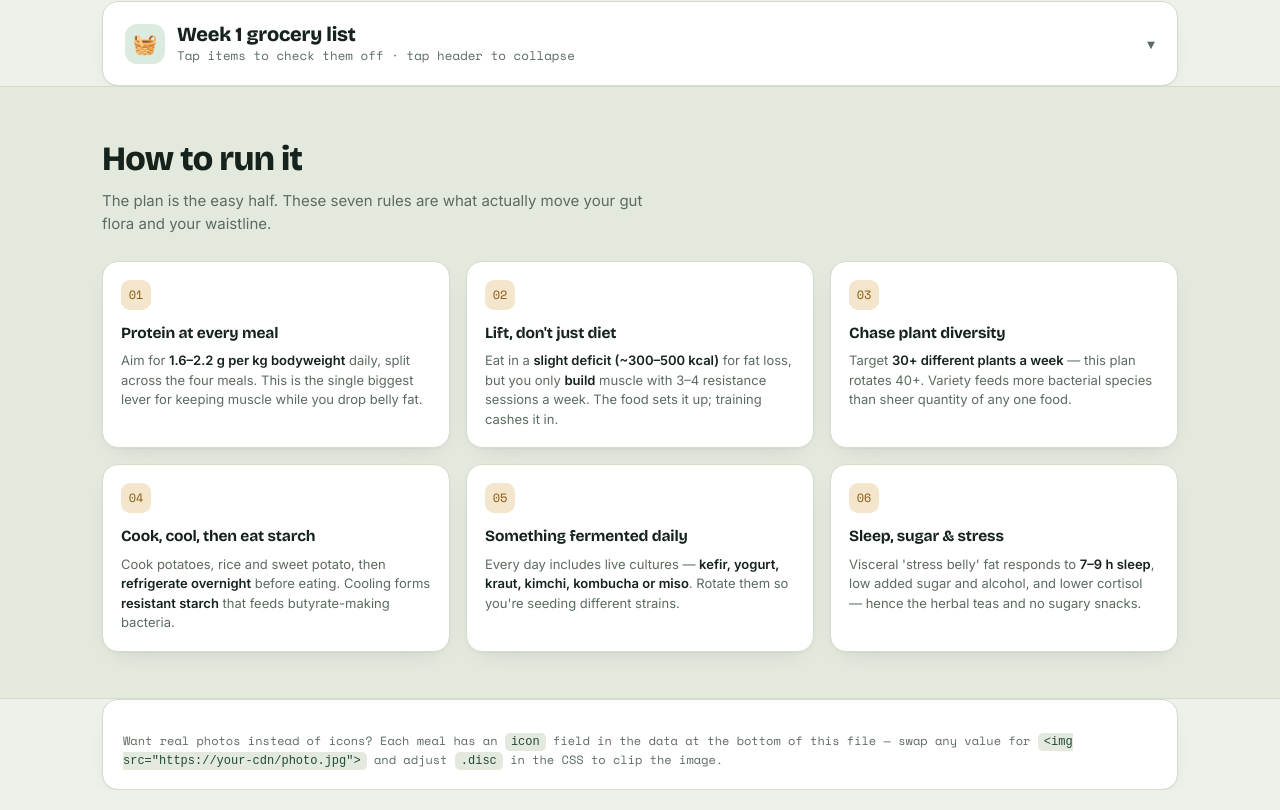
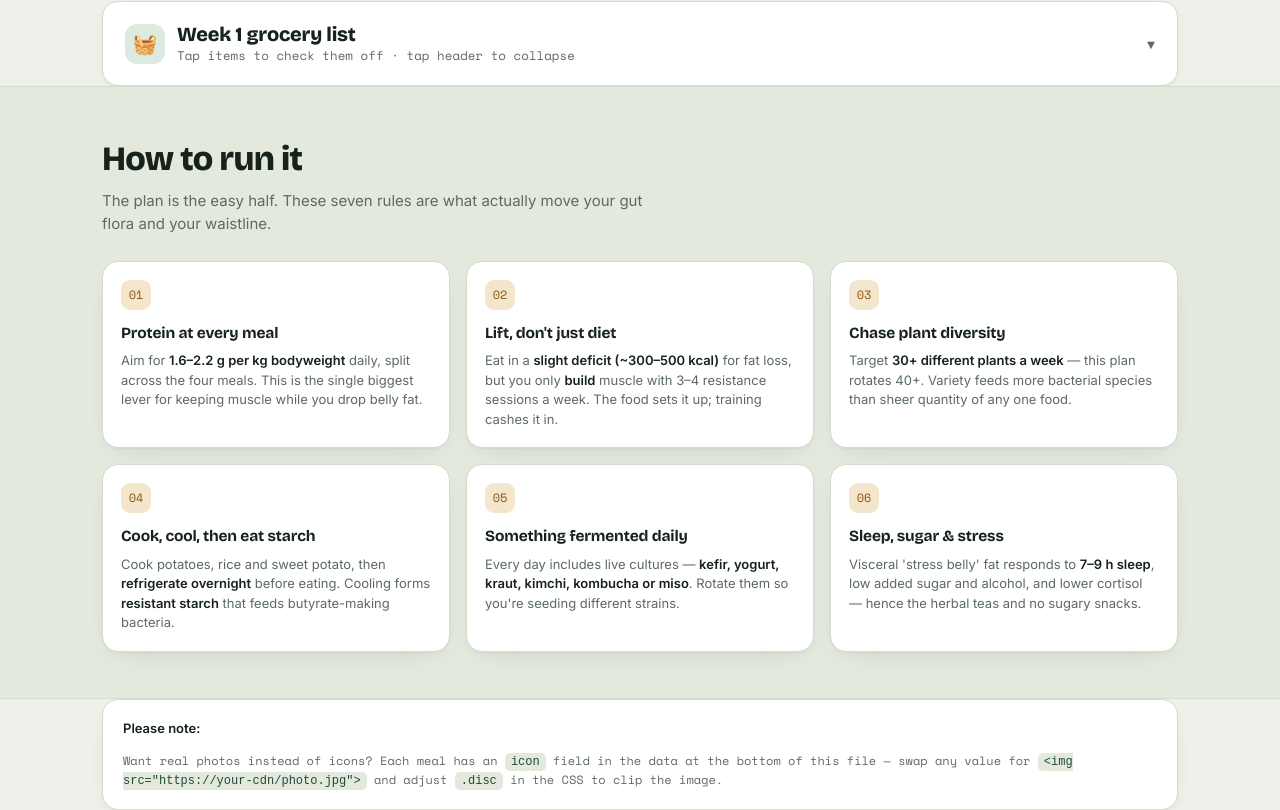
Before and after one commit to cherianmpaul/mealplan, a plain HTML site: page index.html in a window 1280 px wide. Shown: the part 3473-4283 px from the top of the page. Drawn offline with nearby package versions, Linux system fonts and the light colour scheme.

Commit message:
Add note about using real photos in footer

```diff
--- a/index.html
+++ b/index.html
@@ -259,6 +259,7 @@
 
 <footer class="wrap">
   <div class="note">
+    <b>Please note:</b>
     <div class="swap">Want real photos instead of icons? Each meal has an <code>icon</code> field in the data at the bottom of this file — swap any value for <code>&lt;img src="https://your-cdn/photo.jpg"&gt;</code> and adjust <code>.disc</code> in the CSS to clip the image.</div>
   </div>
 </footer>
```
